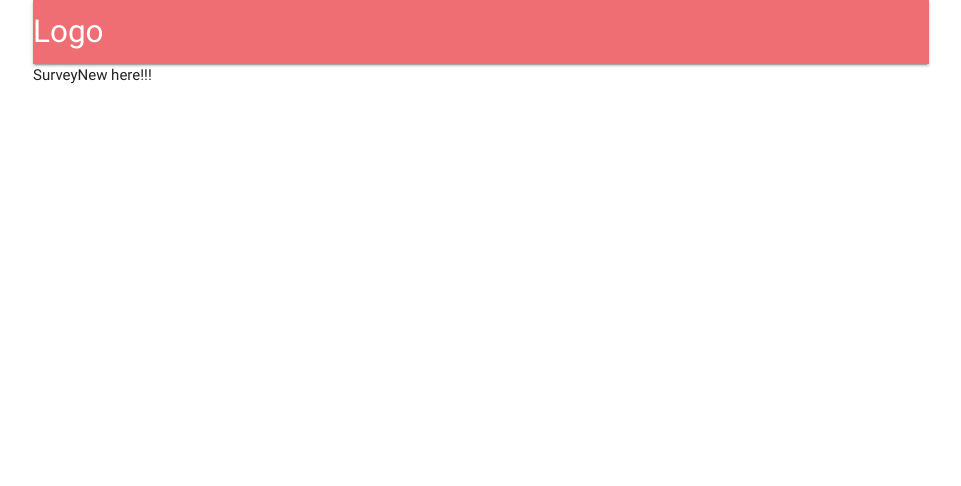
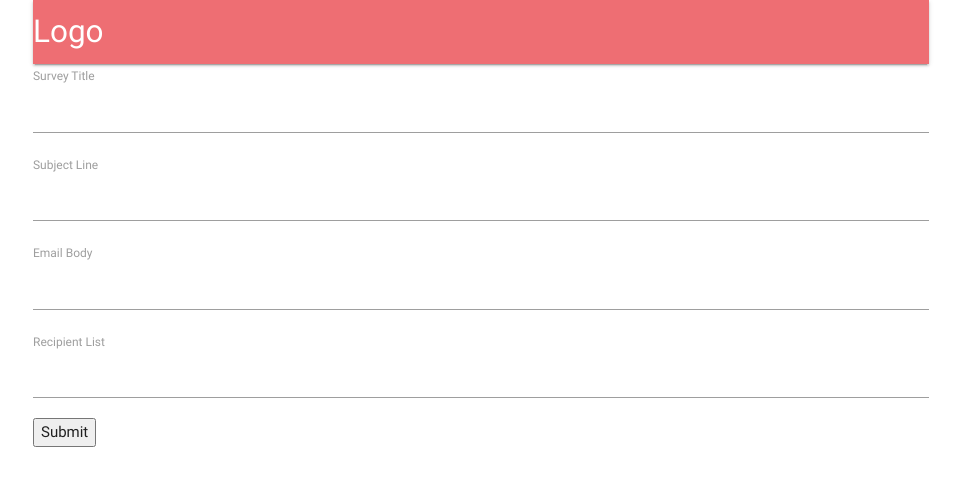
Before and after one commit to MarlenAw/reactProjects, a React (Create React App) app in the folder ReviewApp/client/: page /dashboard/surveynew in a window 1280 px wide. Shown: the top 486 px of the page, without its empty margins (159-1120 px from the left). Built offline with nearby package versions, Linux system fonts and the light colour scheme; no server answers.

Commit message:
Adding a form to surveyForm and input fields

```diff
--- a/ReviewApp/client/src/components/Dashboard.js
+++ b/ReviewApp/client/src/components/Dashboard.js
@@ -7,9 +7,9 @@ const Dashboard = () => {
       Dashboard heree!
 
 
-      <div class="fixed-action-btn">
-        <Link to="/dashboard/surveynew" class="btn-floating btn-large red">
-          <i class="large material-icons">add</i>
+      <div className="fixed-action-btn">
+        <Link to="/dashboard/surveynew" className="btn-floating btn-large red">
+          <i className="large material-icons">add</i>
         </Link>
       </div>
     </div>
--- /dev/null
+++ b/ReviewApp/client/src/components/surveys/SurveyField.js
@@ -0,0 +1,10 @@
+import React from 'react';
+
+export default ({ input, label }) => { // es6 for input.props
+  return(
+    <div>
+      <label>{label}</label>
+      <input {...input}/>
+    </div>
+  );
+};
--- /dev/null
+++ b/ReviewApp/client/src/components/surveys/SurveyForm.js
@@ -0,0 +1,37 @@
+import _ from 'lodash'; //_ is has helper functions and one of them is a math function
+import React, {Component} from 'react';
+import {reduxForm, Field} from 'redux-form'; //reduxForm is actually named reducer -> but we named it reduxForm for more clearity-check ../reducers/index.js
+import SurveyField from './SurveyField';
+
+
+const FIELDS = [
+  { label: 'Survey Title', name: 'title' },
+  { label: 'Subject Line', name: 'subject' },
+  { label: 'Email Body', name: 'body' },
+  { label: 'Recipient List', name: 'emails' }
+];
+
+class SurveyForm extends Component {
+
+  renderFields(){
+    return _.map(FIELDS, field => {
+      return <Field key={field.name} type="text" label={field.label} name={field.name} component={SurveyField}/>
+    });
+  }
+
+  render() {
+    return (
+    <div>
+      <form onSubmit={this.props.handleSubmit(values => console.log(values))}>
+        {/* <Field type="text" name="surveyTitle" component="input"/> */}
+        {this.renderFields()}
+        <button type="submit">Submit</button>
+      </form>
+    </div>
+  );
+  }
+}
+
+export default reduxForm({ //handleSubmit() is a built in function from reduxForm..thats why we can use props
+  form: 'surveyForm'
+})(SurveyForm);
--- a/ReviewApp/client/src/components/surveys/SurveyNew.js
+++ b/ReviewApp/client/src/components/surveys/SurveyNew.js
@@ -1,9 +1,10 @@
 import React, {Component} from 'react';
+import SurveyForm from './SurveyForm';
 
 class SurveyNew extends Component {
   render() {
     return (<div>
-      SurveyNew here!!!
+      <SurveyForm />
     </div>);
   }
 }
```
